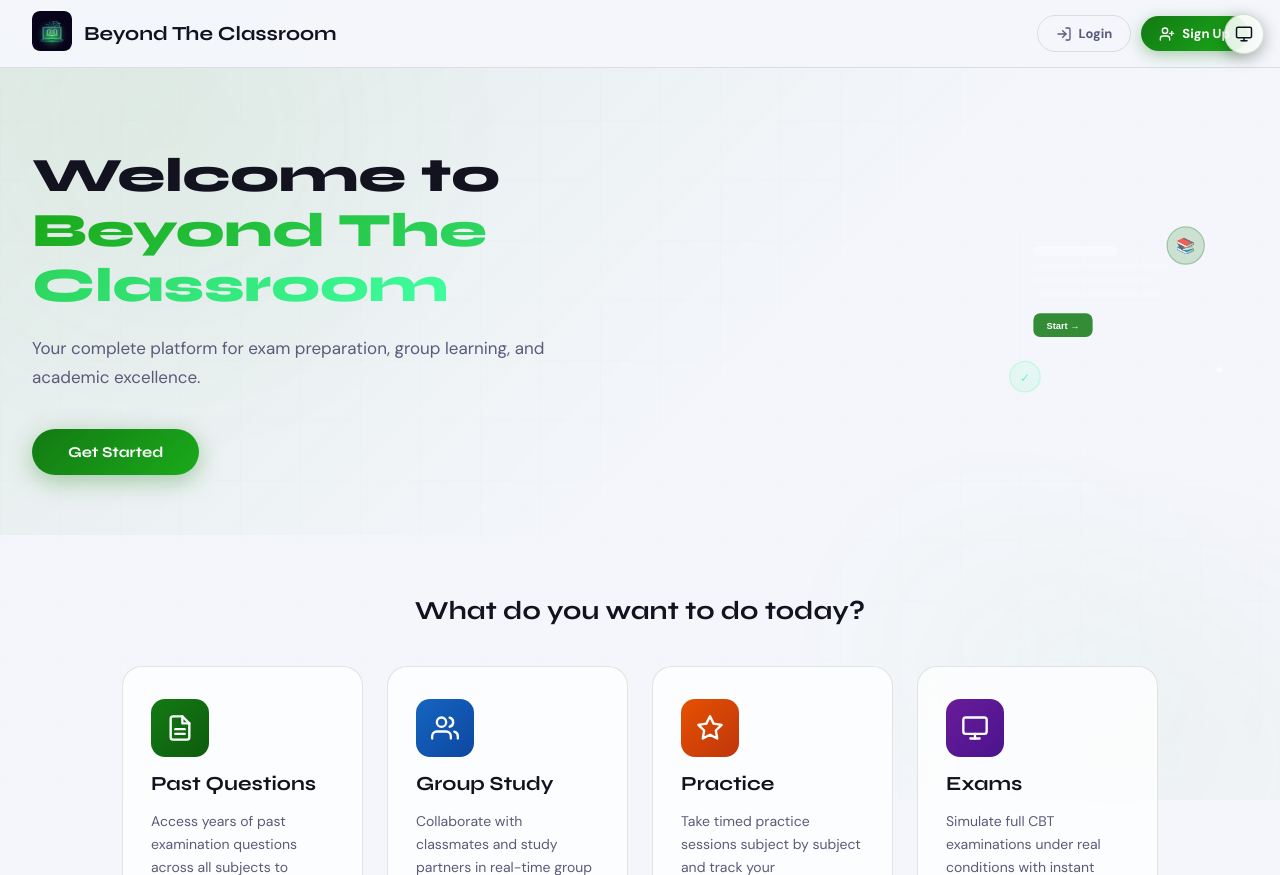
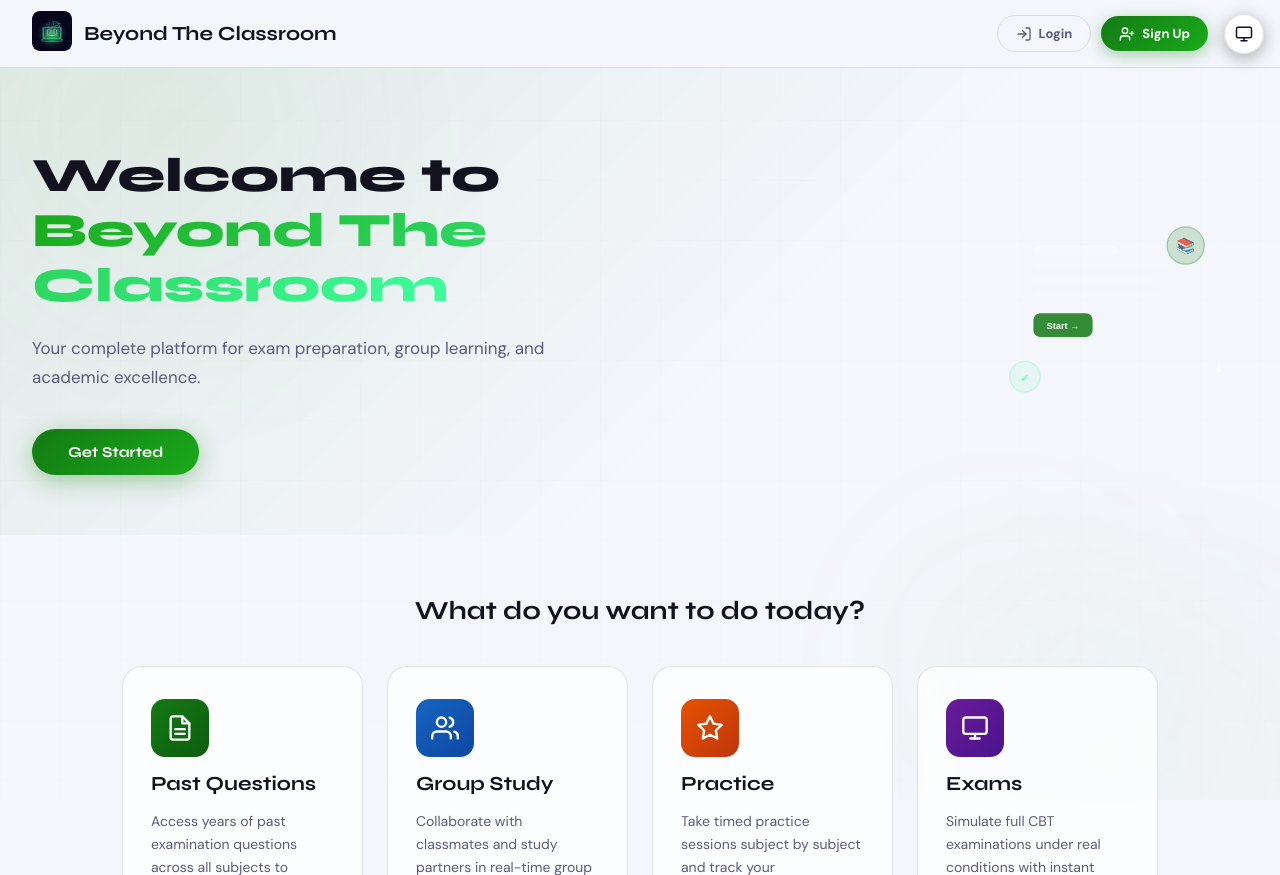
Before and after one commit to heiskd14/study, a Flask app: page / in a window 1280 px wide. Shown: the top 875 px of the page. Run offline with Flask 3, Linux system fonts and the light colour scheme.

Commit message:
Add space between sign up button and theme icon in navbar
Increase right padding in CSS to provide separation between the Sign Up button and the theme toggle icon.

Replit-Commit-Author: Agent
Replit-Commit-Session-Id: bced6e78-47ee-4c2d-ae00-f4f4d2f6311e
Replit-Commit-Checkpoint-Type: full_checkpoint
Replit-Commit-Event-Id: 800523a6-62e7-4b43-90b0-6062d9e7337d
Replit-Commit-Screenshot-Url: https://storage.googleapis.com/screenshot-production-us-central1/2073bf25-866f-4512-8e6f-bbb6d15c0388/bced6e78-47ee-4c2d-ae00-f4f4d2f6311e/BUzKhnX
Replit-Helium-Checkpoint-Created: true

```diff
--- a/static/css/style.css
+++ b/static/css/style.css
@@ -96,7 +96,7 @@ html, body {
   display: flex;
   align-items: center;
   justify-content: space-between;
-  padding: 0 32px;
+  padding: 0 72px 0 32px;
   height: 68px;
   background: rgba(5,6,15,0.75);
   backdrop-filter: blur(20px);
```
